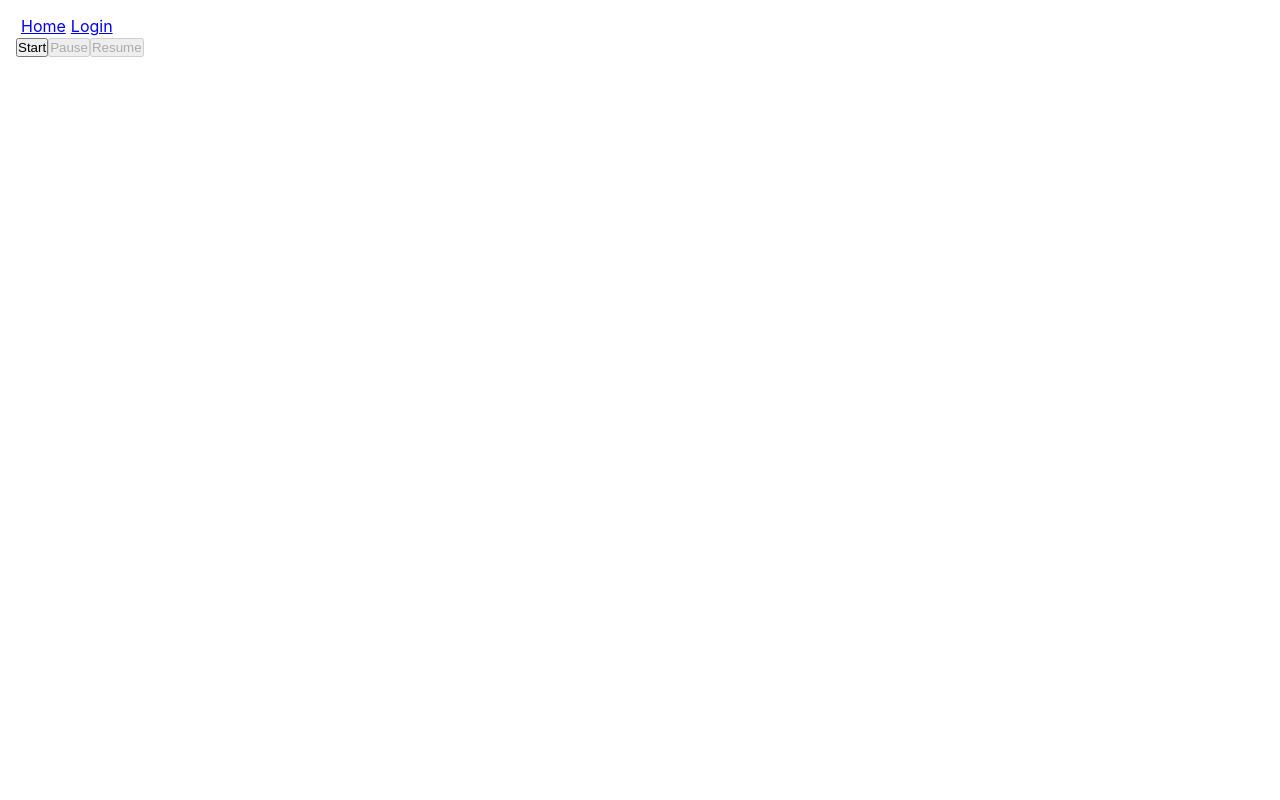
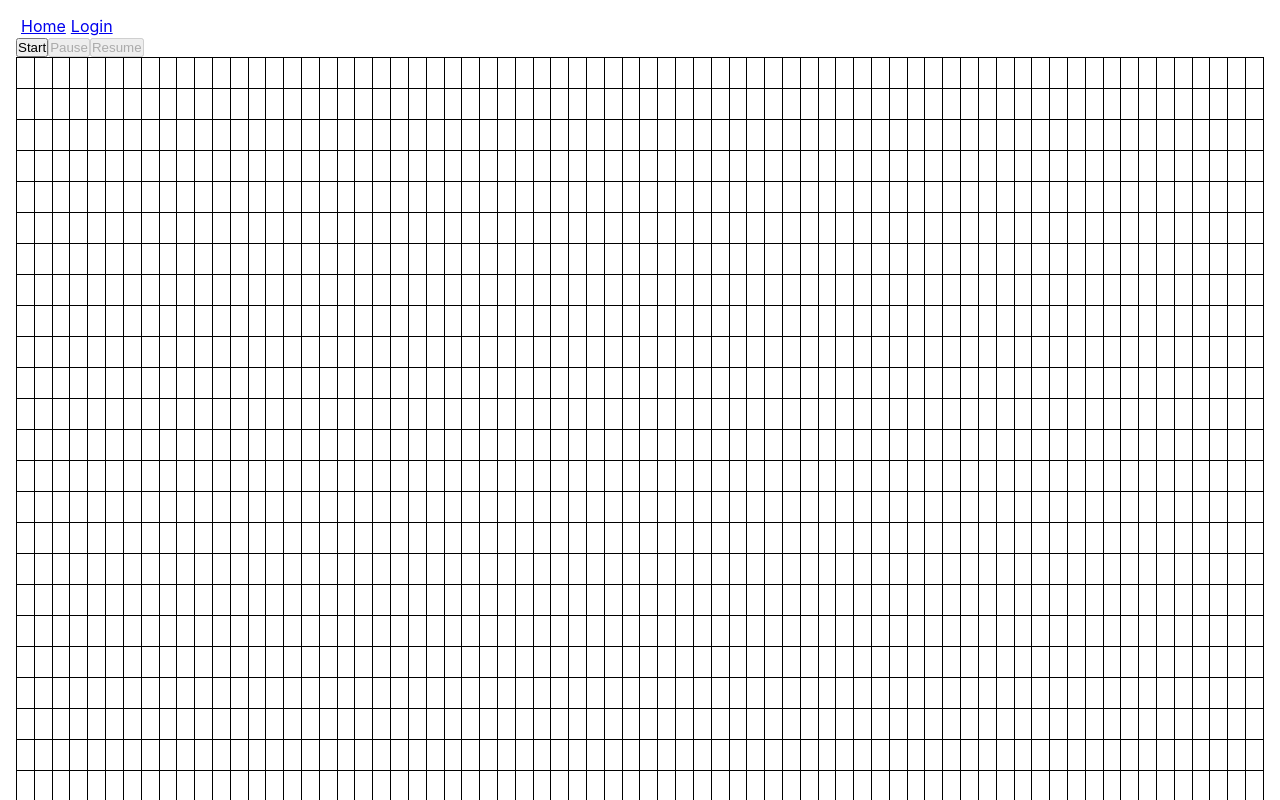
Before and after one commit to cosilayton/426FinalProject, a React (Create React App) app: page /game in a window 1280 px wide. Shown: the top 800 px of the page. Built offline with nearby package versions, Linux system fonts and the light colour scheme; no server answers.

Commit message:
Dynamic board + 1 initial test block

```diff
--- a/src/Game.js
+++ b/src/Game.js
@@ -5,22 +5,31 @@ const SHAPES = {
     BAR_2_1: 2
 };
 
+const BOARD_WIDTH = 70;
+const BOARD_HEIGHT = 30;
+
 const TICK_EVERY_MS = 1500;
 
+const EMPTY_BOARD = () => {
+    const board = [];
+    for (let i = 0; i < BOARD_HEIGHT; i++) {
+        const row = [];
+        for (let j = 0; j < BOARD_WIDTH; j++) {
+            row[j] = ' ';
+        }
+        board.push(row);
+    }
+    return board;
+}
+
 class Game extends React.Component {
-
 
     constructor(props) {
         super(props);
         this.state = {
             started: false,
             paused: false,
-            board: [
-                ['1', '1', ' '],
-                ['1', '1', ' '],
-                [' ', '1', ' '],
-                ['2', '3', '3']
-            ],
+            board: EMPTY_BOARD(),
             currentBlock: null
             // { color: 1, shape: SHAPES.SQUARE_2_2 }
         };
@@ -31,9 +40,20 @@ class Game extends React.Component {
         clearInterval(this.intervalId);
     }
 
+    nextBlock() {
+        const { board } = this.state;
+        // SQUARE_2_2
+        board[0][0] = '1';
+        board[0][1] = '1';
+        board[1][0] = '1';
+        board[1][1] = '1';
+        this.setState({ board });
+    }
+
     start = () => {
         this.setState({ started: true });
         this.intervalId = setInterval(this.tick, TICK_EVERY_MS);
+        this.nextBlock();
     }
 
     pause = () => {
@@ -52,12 +72,19 @@ class Game extends React.Component {
     }
 
     render() {
-        const { started, paused } = this.state;
+        const { board, started, paused } = this.state;
         return (
             <div>
                 <button onClick={this.start} disabled={started}>Start</button>
                 <button onClick={this.pause} disabled={!started || paused}>Pause</button>
                 <button onClick={this.resume} disabled={!started || !paused}>Resume</button>
+                <table className='board'>
+                  <tbody>
+                    {board.map((row, j) => (
+                        <tr key={j}>{row.map((color, i) => (<td key={i} className={`c${color}`}></td>))}</tr>
+                    ))}
+                  </tbody>
+                </table>
             </div>
         );
     }
--- a/src/index.css
+++ b/src/index.css
@@ -24,3 +24,17 @@ code {
   font-family: source-code-pro, Menlo, Monaco, Consolas, 'Courier New',
     monospace;
 }
+
+table.board {
+    width: 100%;
+    border-collapse: collapse;
+}
+
+table.board td {
+    border: 1px solid black;
+    height: 30px;
+}
+
+table.board td.c1 { background-color: yellow; }
+table.board td.c2 { background-color: blue; }
+table.board td.c3 { background-color: red; }
```
